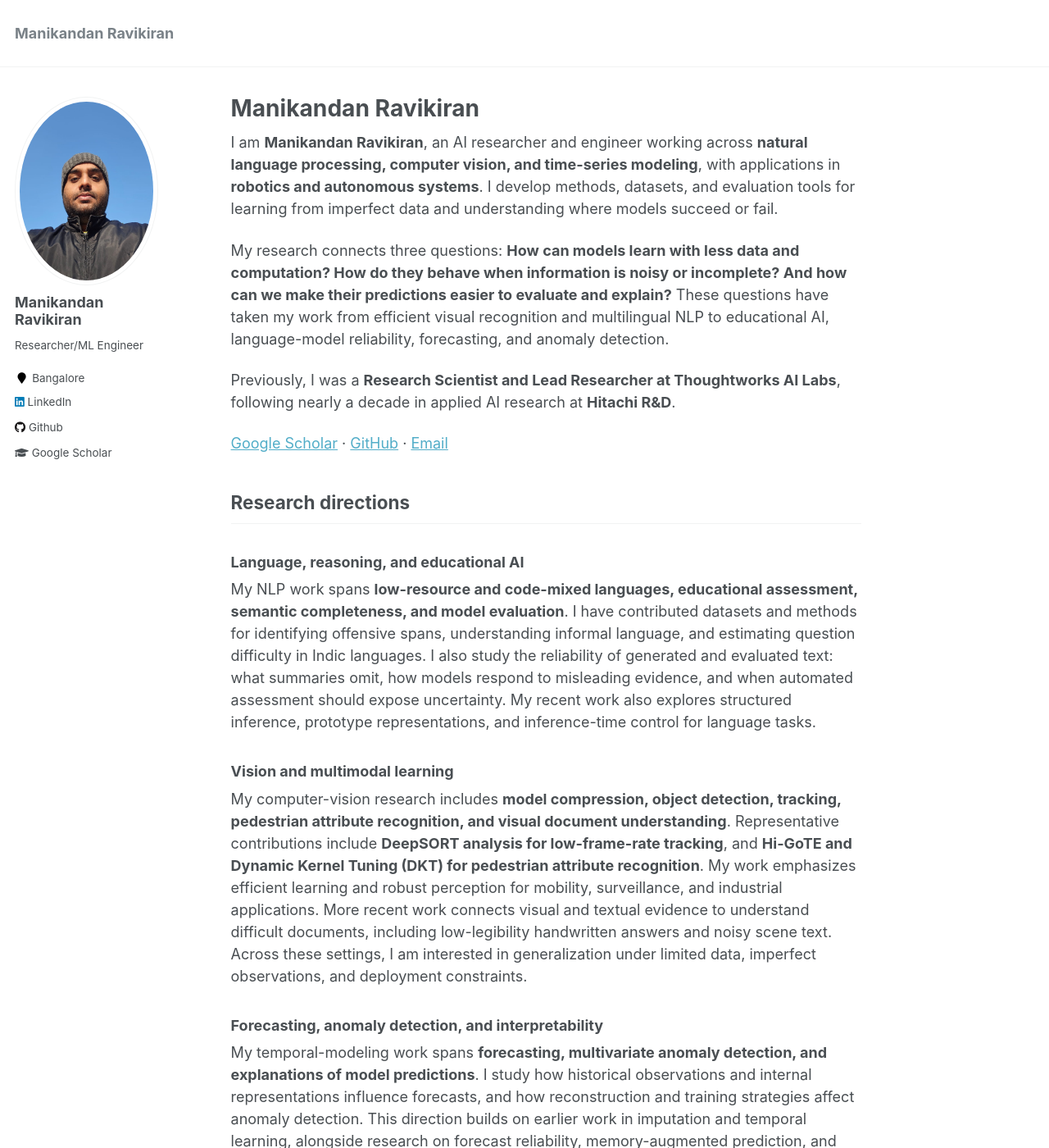
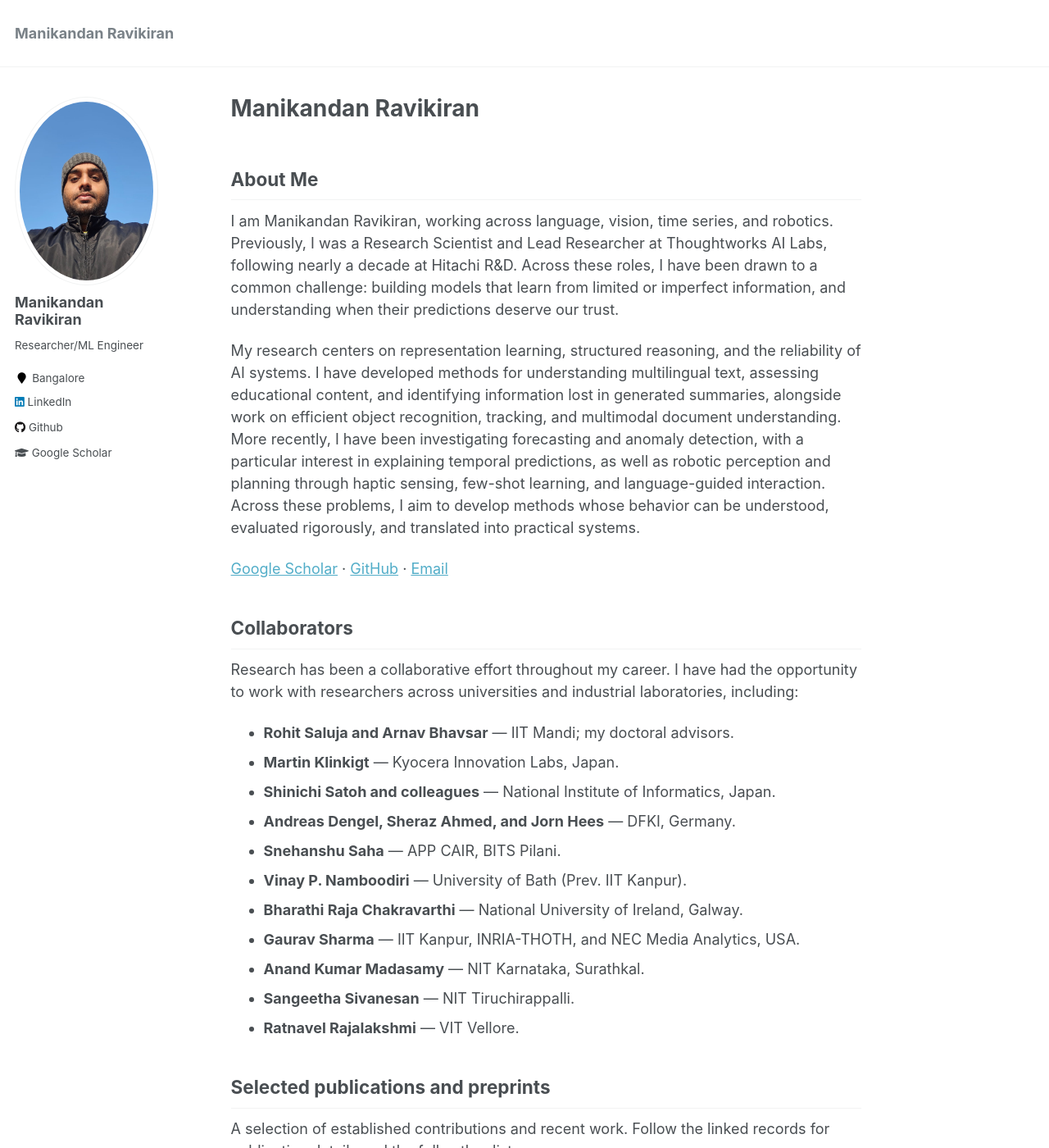
Before and after one commit to manikandan-ravikiran/manikandan-ravikiran.github.io, a Jekyll site: the page built from _pages/about.md, in a window 1280 px wide and 1400 px high. Shown: the whole window at 82% size. Built offline with Jekyll 4.4.1, drawn with Linux system fonts in a browser that asks for light colours; some of the changed text lies outside the part shown.

Commit message:
Revise About Me section with updated research details
Updated the 'About Me' section to reflect current research focus and collaborations. Improved clarity and structure of the text.

```diff
--- a/_pages/about.md
+++ b/_pages/about.md
@@ -7,32 +7,31 @@ redirect_from:
   - /about.html
 ---
 
-I am **Manikandan Ravikiran**, an AI researcher and engineer working across **natural language processing, computer vision, and time-series modeling**, with applications in **robotics and autonomous systems**. I develop methods, datasets, and evaluation tools for learning from imperfect data and understanding where models succeed or fail.
+## About Me
 
-My research connects three questions: **How can models learn with less data and computation? How do they behave when information is noisy or incomplete? And how can we make their predictions easier to evaluate and explain?** These questions have taken my work from efficient visual recognition and multilingual NLP to educational AI, language-model reliability, forecasting, and anomaly detection.
+I am Manikandan Ravikiran, working across language, vision, time series, and robotics. Previously, I was a Research Scientist and Lead Researcher at Thoughtworks AI Labs, following nearly a decade at Hitachi R&D. Across these roles, I have been drawn to a common challenge: building models that learn from limited or imperfect information, and understanding when their predictions deserve our trust.
 
-Previously, I was a **Research Scientist and Lead Researcher at Thoughtworks AI Labs**, following nearly a decade in applied AI research at **Hitachi R&D**.
+My research centers on representation learning, structured reasoning, and the reliability of AI systems. I have developed methods for understanding multilingual text, assessing educational content, and identifying information lost in generated summaries, alongside work on efficient object recognition, tracking, and multimodal document understanding. More recently, I have been investigating forecasting and anomaly detection, with a particular interest in explaining temporal predictions, as well as robotic perception and planning through haptic sensing, few-shot learning, and language-guided interaction. Across these problems, I aim to develop methods whose behavior can be understood, evaluated rigorously, and translated into practical systems.
 
 [Google Scholar](https://scholar.google.com/citations?user=wY_iqNwAAAAJ&hl=en) · [GitHub](https://github.com/manikandan-ravikiran) · [Email](mailto:manikandan.ravikiran@gmail.com)
 
-## Research directions
 
-### Language, reasoning, and educational AI
+## Collaborators
 
-My NLP work spans **low-resource and code-mixed languages, educational assessment, semantic completeness, and model evaluation**. I have contributed datasets and methods for identifying offensive spans, understanding informal language, and estimating question difficulty in Indic languages. I also study the reliability of generated and evaluated text: what summaries omit, how models respond to misleading evidence, and when automated assessment should expose uncertainty. My recent work also explores structured inference, prototype representations, and inference-time control for language tasks.
+Research has been a collaborative effort throughout my career. I have had the opportunity to work with researchers across universities and industrial laboratories, including:
 
+- **Rohit Saluja and Arnav Bhavsar** — IIT Mandi; my doctoral advisors.
+- **Martin Klinkigt** — Kyocera Innovation Labs, Japan.
+- **Shinichi Satoh and colleagues** — National Institute of Informatics, Japan.
+- **Andreas Dengel, Sheraz Ahmed, and Jorn Hees** — DFKI, Germany.
+- **Snehanshu Saha** — APP CAIR, BITS Pilani.
+- **Vinay P. Namboodiri** — University of Bath (Prev. IIT Kanpur).
+- **Bharathi Raja Chakravarthi** — National University of Ireland, Galway.
+- **Gaurav Sharma** — IIT Kanpur, INRIA-THOTH, and NEC Media Analytics, USA.
+- **Anand Kumar Madasamy** — NIT Karnataka, Surathkal.
+- **Sangeetha Sivanesan** — NIT Tiruchirappalli.
+- **Ratnavel Rajalakshmi** — VIT Vellore.
 
-### Vision and multimodal learning
-
-My computer-vision research includes **model compression, object detection, tracking, pedestrian attribute recognition, and visual document understanding**. Representative contributions include **DeepSORT analysis for low-frame-rate tracking**, and **Hi-GoTE and Dynamic Kernel Tuning (DKT) for pedestrian attribute recognition**. My work emphasizes efficient learning and robust perception for mobility, surveillance, and industrial applications. More recent work connects visual and textual evidence to understand difficult documents, including low-legibility handwritten answers and noisy scene text. Across these settings, I am interested in generalization under limited data, imperfect observations, and deployment constraints.
-
-### Forecasting, anomaly detection, and interpretability
-
-My temporal-modeling work spans **forecasting, multivariate anomaly detection, and explanations of model predictions**. I study how historical observations and internal representations influence forecasts, and how reconstruction and training strategies affect anomaly detection. This direction builds on earlier work in imputation and temporal learning, alongside research on forecast reliability, memory-augmented prediction, and reproducible evaluation.
-
-### Robotics and autonomous systems
-
-My robotics research focuses on **perception, learning, and decision-making for intelligent robots and autonomous systems**. My interests span haptic and multimodal perception, data-efficient learning for manipulation, language-guided autonomy, task and mission planning, and human–robot interaction. I study how sensory evidence and human instructions can support useful representations, structured reasoning, and executable actions. I am particularly interested in how robots can reason under incomplete observations and operational constraints, acquire task-relevant knowledge through interaction, and make their decisions understandable to human operators.
 
 ## Selected publications and preprints
 
@@ -46,19 +45,15 @@ A selection of established contributions and recent work. Follow the linked reco
 - **[Inference-Time Soft Preference Shaping for Budgeted Abstractive Summarization](https://conf.papercept.net/conferences/conferences/SMC26/program/SMC26_ContentListWeb_4.html)**
   Manikandan Ravikiran (2026). In *Proceedings of the 2026 IEEE International Conference on Systems, Man, and Cybernetics (SMC)*, Bellevue, Washington, USA, October 4–7, 2026.
 
-- **[DOSA: Dravidian Code-Mixed Offensive Span Identification Dataset](https://aclanthology.org/2021.dravidianlangtech-1.2/)**
-  Manikandan Ravikiran and Subbiah Annamalai. **DravidianLangTech at EACL 2021.**
-  A dataset for locating offensive spans in Tamil-English and Kannada-English code-mixed text.
-
 - **[TEEMIL: Towards Educational MCQ Difficulty Estimation in Indic Languages](https://aclanthology.org/2025.coling-main.142/)**
-  Manikandan Ravikiran, Siddharth Vohra, Rajat Verma, Rohit Saluja, Arnav Bhavsar. **COLING 2025.**
+  Manikandan Ravikiran, Siddharth Vohra, Rajat Verma, Rohit Saluja, Arnav Bhavsar. *COLING 2025.*
   Datasets and baselines for estimating question difficulty in Hindi and Kannada.
 
 - **[DIFFICODE: A Dataset and Graph Spectral Framework for Programming MCQ Difficulty Estimation](https://doi.org/10.1109/ACCESS.2026.3670106)**
-  Manikandan Ravikiran, Rakesh Prakash, Arnav Bhavsar, Rohit Saluja. **IEEE Access, 2026.**
+  Manikandan Ravikiran, Rakesh Prakash, Arnav Bhavsar, Rohit Saluja. *IEEE Access, 2026.*
 
 - **[Hi-SEMFLOW: Lie Algebra–Based Semantic Flow for Span-Level Informal Language Identification in Hindi](https://aclanthology.org/2026.chipsal-1.14/)**
-  Manikandan Ravikiran, Tanmay Tiwari, Vibhu Gupta, Rohit Saluja. **CHiPSAL 2026.**
+  Manikandan Ravikiran, Tanmay Tiwari, Vibhu Gupta, Rohit Saluja. *CHiPSAL 2026.*
 
 - **[GISA: Gradual Information Selection Attention for MCQ Difficulty Estimation](https://link.springer.com/chapter/10.1007/978-3-031-98414-3_14)**
   Manikandan Ravikiran, Tarun Sharma, Arnav Bhavsar, and Rohit Saluja (2025). In *Artificial Intelligence in Education: 26th International Conference, AIED 2025*, Proceedings, Part I, pp. 193–206. Springer.
@@ -66,13 +61,13 @@ A selection of established contributions and recent work. Follow the linked reco
 ### Vision and multimodal learning
 
 - **[Multi-Layer Pruning Framework for Compressing Single Shot MultiBox Detector](https://arxiv.org/abs/1811.08342)**
-  Pravendra Singh, Manikandan R, Neeraj Matiyali, Vinay P. Namboodiri. **IEEE WACV 2019.**
+  Pravendra Singh, Manikandan R, Neeraj Matiyali, Vinay P. Namboodiri. *IEEE WACV 2019.*
 
 - **[Hi-GoTE: Hierarchical Group-Wise Temporal Ensembling for Semi-Supervised Pedestrian Attribute Recognition](https://ieeexplore.ieee.org/document/10459753/)**
-  Manikandan Ravikiran, Soumen Biswas, Ananth Ganesh. **IEEE ICMLA 2023.**
+  Manikandan Ravikiran, Soumen Biswas, Ananth Ganesh. *IEEE ICMLA 2023.*
 
 - **[Structural Auxiliary Supervision for OCR of Low-Legibility Handwritten Answers](https://doi.org/10.1016/j.array.2026.101051)**
-  Shrey Chandola, Manikandan Ravikiran, Rohit Saluja. **Array, 2026.**
+  Shrey Chandola, Manikandan Ravikiran, Rohit Saluja. *Array, 2026.*
 
 - **[DKT: A First Look at Dynamic Kernel Tuning for Pedestrian Attribute Recognition](https://ieeexplore.ieee.org/document/10825027)**
   Rahul Mishra, Manikandan Ravikiran, Soumen Biswas, and Ananth Ganesh (2024). In *Proceedings of the 2024 IEEE International Conference on Big Data (BigData)*, pp. 5192–5200.
@@ -129,10 +123,10 @@ A selection of established contributions and recent work. Follow the linked reco
 - **Best Paper Runner-up — AIED 2025.**
 - **Best Paper — BHASHA Workshop, AACL-IJCNLP 2025.**
 
-I contribute to the research community through reviewing, workshop organization, teaching, and mentoring. My service includes ACL, EMNLP, AACL, EACL, COLING, LREC, and several vision and machine-learning venues. I have helped organize workshops on resource-constrained ML, Dravidian language technologies, and cross-modal learning, and contributed a tutorial on Legal AI at AACL-IJCNLP 2025.
+I contribute to the research community through reviewing, workshop organization, teaching, and mentoring. My service includes ACL, EMNLP, AACL, EACL, COLING, LREC, IEEE SMC, IEEE Bigdata, ACM WSDM, IEEE IROS and several other leading venues. I have helped organize workshops and tutorials on resource-constrained ML, Dravidian language technologies, and cross-modal learning, and Legal AI.
 
-My research has also led to multiple **granted patents** covering data-efficient object recognition, heterogeneous distillation, learning from noisy data, and inference scaling.
+My research has also led to plethora of **granted patents** covering data-efficient object recognition, heterogeneous distillation, learning from noisy data, and inference scaling.
 
 ## Contact
 
-For correspondence about my research, please email **[manikandan.ravikiran@gmail.com](mailto:manikandan.ravikiran@gmail.com)**.
+For correspondence about my work, please email **[manikandan.ravikiran@gmail.com](mailto:manikandan.ravikiran@gmail.com)**.
```
Also changed, not shown: other parts of _pages/about.md (+1 -2 lines).
